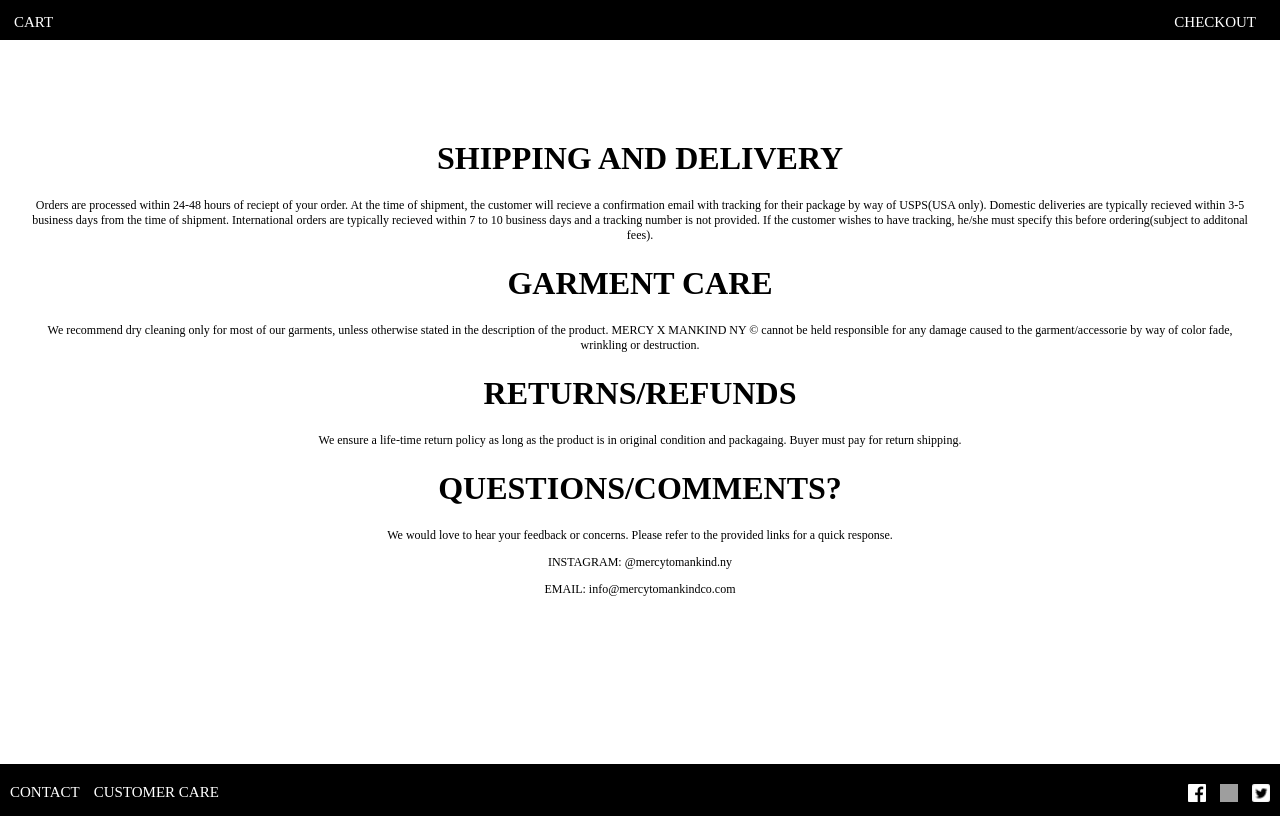
After one commit to isaacsaqib/MercyToMankindNewYork, a Rails app: page /customercare in a window 1280 px wide. The commit adds this page. Run offline with Rails 7, Linux system fonts and the light colour scheme; data that the repository does not hold is empty; parts of the project's set-up code (start-up, migrations or seed data) failed here and were passed over; grey boxes are pictures that could not be loaded.

Commit message:
adjusting shipping and checkout pages

```diff
--- a/app/assets/stylesheets/style.css
+++ b/app/assets/stylesheets/style.css
@@ -1,12 +1,47 @@
+#checkout-btn {
+	display: block;
+	margin: 0 auto;
+	background-color: black;
+	color: white;
+	font-family: 'AdelleSans-Thin';
+	border-radius: 0px;
+    width: 50%;
+    height: 40px;
+}
+
+#checkout-btn:hover {
+	background-color: white;
+	color: black;
+	cursor: pointer;
+}
+
+
+#customer-care li > p {
+	font-size: 12px;
+	font-family: 'AdelleSans-Thin';
+	text-align: center;
+	margin-left: 30px;
+	margin-right: 30px;
+}
+
+
 .h1-headers {
 	text-align: center;
 	font-family: 'AdelleSans-Thin';
 }
 
+.h1-headers:hover {
+	color: #911910;
+}
+
+
 
 #shipping-table input {
 	font-size: 20px;
+	font-family: 'AdelleSans-Thin';
 }
+
+
 
 
 
--- /dev/null
+++ b/app/controllers/customercares_controller.rb
@@ -0,0 +1 @@
+customercares_controller.rb
--- /dev/null
+++ b/app/controllers/customers_controller.rb
@@ -0,0 +1,6 @@
+class CustomersController < ApplicationController
+	def index
+	end
+
+
+end
--- /dev/null
+++ b/app/views/customers/index.html.erb
@@ -0,0 +1,43 @@
+	<%= stylesheet_link_tag    'application', media: 'all', 'data-turbolinks-track' => true %>
+
+	<ul id="customer-care">
+		<li>
+			<h1 class="h1-headers"> SHIPPING AND DELIVERY </h1>
+
+
+			<p>Orders are processed within 24-48 hours of reciept of your order. At the time of shipment, the customer will recieve a confirmation email with tracking for their package by way of USPS(USA only). Domestic deliveries are typically recieved within 3-5 business days from the time of shipment. International orders are typically recieved within 7 to 10 business days and a tracking number is not provided. If the customer wishes to have tracking, he/she must specify this before ordering(subject to additonal fees).
+			</p>
+		</li>
+
+		<li>
+			<h1 class="h1-headers"> GARMENT CARE </h1>
+			<p>
+				We recommend dry cleaning only for most of our garments, unless otherwise stated in the description of the product. MERCY X MANKIND NY © cannot be held responsible for any damage caused to the garment/accessorie by way of color fade, wrinkling or destruction.
+			</p>
+
+		</li>
+
+		<li>
+			<h1 class="h1-headers"> RETURNS/REFUNDS </h1>
+			<p>
+				We ensure a life-time return policy as long as the product is in original condition and packagaing. Buyer must pay for return shipping.
+			</p>
+
+		</li>
+
+		<li>
+			<h1 class="h1-headers"> QUESTIONS/COMMENTS?</h1>
+			<p>
+				We would love to hear your feedback or concerns. Please refer to the provided links for a quick response.
+
+			</p>
+
+			<p>INSTAGRAM: @mercytomankind.ny</p>
+			<p>EMAIL: info@mercytomankindco.com</p>
+
+
+		</li>
+
+
+
+	</ul>
--- a/app/views/layouts/application.html.erb
+++ b/app/views/layouts/application.html.erb
@@ -36,7 +36,7 @@
 	<div class='footer'>
 			<ul>
 				<li><a href="/contact"><p>CONTACT</p></a></li>
-				<li><a href="/customer-care"><p>CUSTOMER CARE</p></a></li>
+				<li><a href="/customercare"><p>CUSTOMER CARE</p></a></li>
 				<span>
 				<li><a href="http://www.facebook.com/mercytomankindclothing"><%=image_tag 'fb.png', :class => 'icons' %></a></li>
 				<li><a href="http://www.instagram.com/mercytomankind.ny"><%=image_tag 'ig.png', :class => 'icons' %></a></li>
--- a/app/views/shipping/index.html.erb
+++ b/app/views/shipping/index.html.erb
@@ -363,9 +363,11 @@ end
 <option value="Zimbabwe">Zimbabwe</option>
 </select></td></tr>
 	<tr id="free_ship"><td><input type="radio" name="shipping" value="Free Shipping" <%=@free_shipping%> />US Shipping</td><td>3-6 Days Free</td></tr>
-	<tr id="inter_ship"><td><input type="hidden" id="total" name="total" value="<%= session[:final_total]%>" /><input type="radio" name="shipping" value="International Shipping" <%=@premium_shipping%> />International Shipping </td><td>2-3 Days $6</td></tr>
-	<tr><td><input type="submit" value="Checkout" /></td><td></td></tr>
+	<tr id="inter_ship"><td><input type="hidden" id="total" name="total" value="<%= session[:final_total]%>" /><input type="radio" name="shipping" value="International Shipping" <%=@premium_shipping%> />International Shipping </td><td>7-10 Business Days: $6</td></tr>
+
 </table>
+
+<input id="checkout-btn" type="submit" value="Checkout" />
 </form>
 
 
--- a/config/routes.rb
+++ b/config/routes.rb
@@ -18,6 +18,7 @@ get  "/logout"       => "session#destroy"
 root 'welcome#index'
 
 resources :collections
+get "/customercare" => "customers#index"
 
 
   # You can have the root of your site routed with "root"
```
Also changed, not shown: app/views/checkout/index.html.erb (+5 -5 lines).
